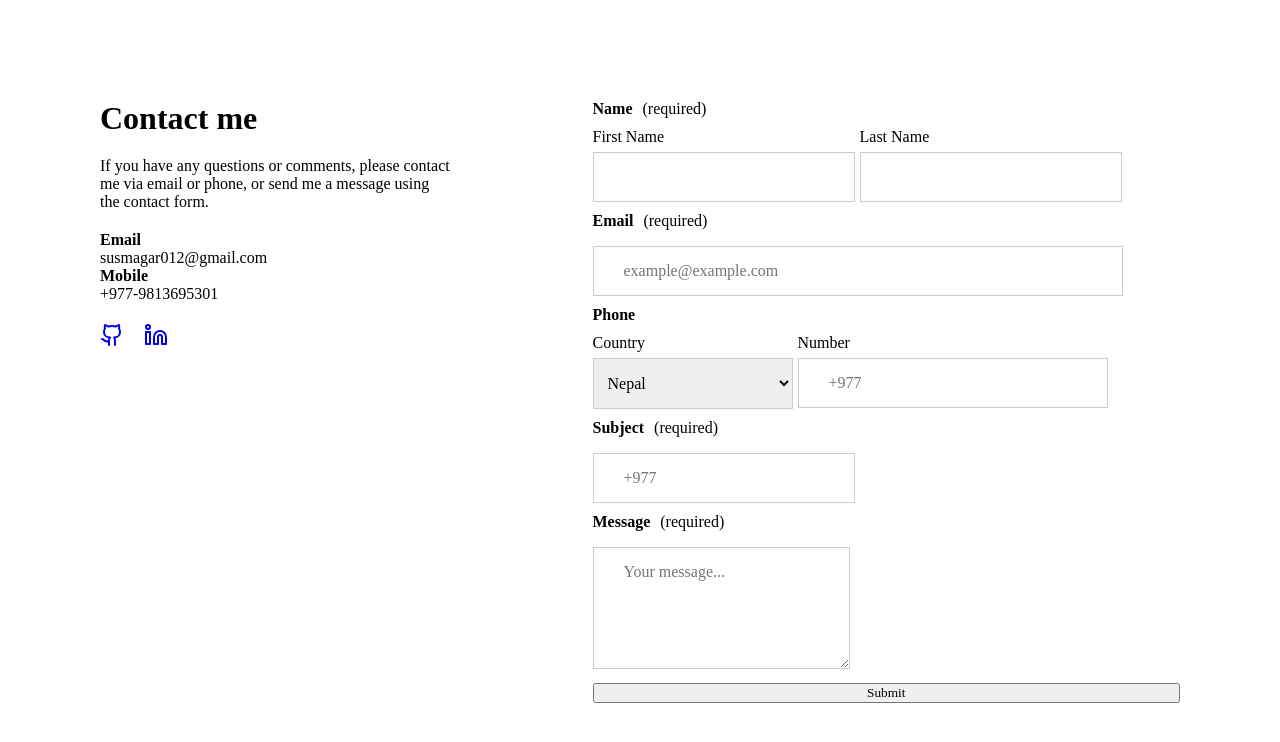
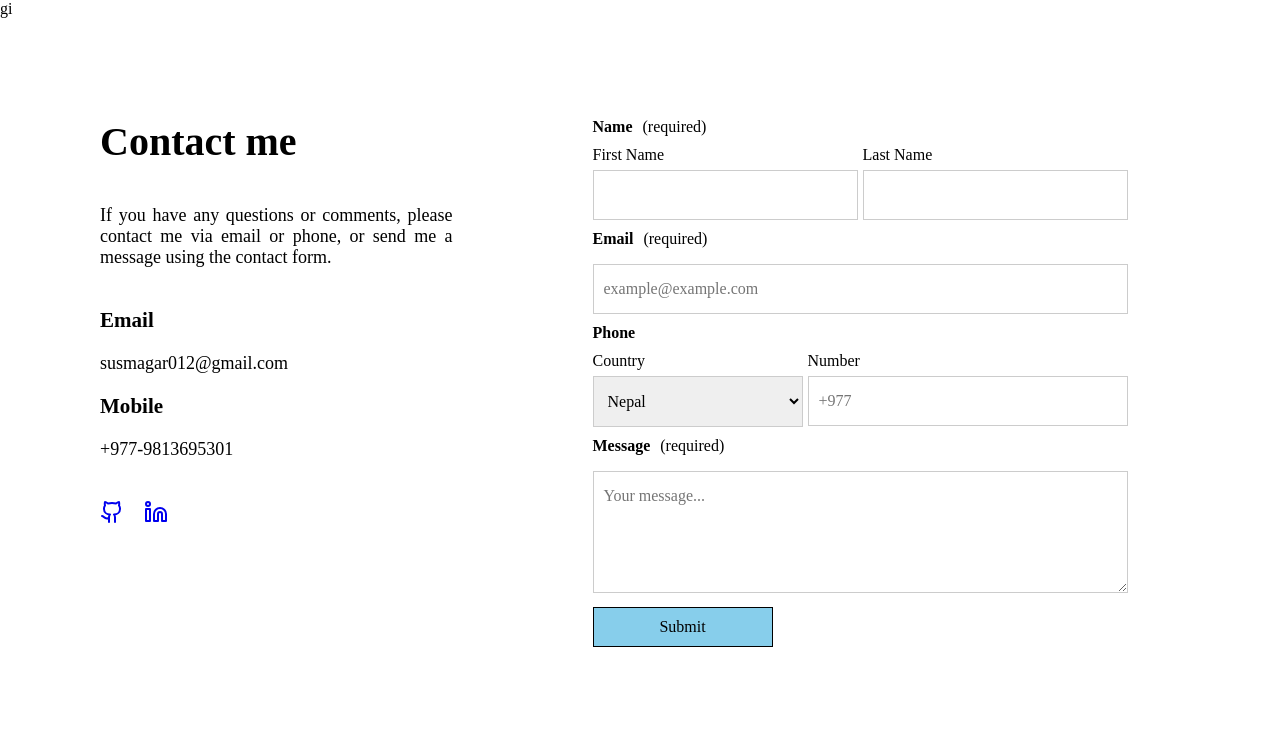
Before and after one commit to Sushey01/Shekhar, a React (Vite) app: page / in a window 1280 px wide. Shown: the top 742 px of the page. Built offline with nearby package versions, Linux system fonts and the light colour scheme.

Commit message:
contact-done

```diff
--- a/src/App.jsx
+++ b/src/App.jsx
@@ -9,11 +9,7 @@ import Contact from './components/Contact'
 const App = () => {
   return (
     <div>
-      {/* <Navbar/>
-      <HeroSection/>
-      <Quote/>
-      <FeaturedProject/>
-      <Footer/> */}
+gi
       <Contact/>
     </div>
   )
--- a/src/components/Contact.css
+++ b/src/components/Contact.css
@@ -12,6 +12,24 @@
     display: flex;
     flex-direction: column;
     padding: 60px;
+    gap: 40px;
+}
+
+.contact-head{
+    font-size: 40px;
+    font-weight: 550;
+}
+
+.contact-para{
+    font-size: 18px;
+    text-align: justify;
+}
+
+
+.contact-info{
+    font-size: 18px;
+    display: flex;
+    flex-direction: column;
     gap: 20px;
 }
 
@@ -30,7 +48,7 @@
 }
 
 
-.contact1, .contact2, .contact3, .contact4, .contact5{
+.contact1, .contact2, .contact3, .contact4{
     display: flex;
     gap: 10px;
 }
@@ -76,14 +94,15 @@
 }
 
 .inputEmail{
-    width: 530px;
+    width: 535px;
       padding: 30px;
   padding-top: 15px;
   padding-bottom: 15px;
+  padding-left: 10px;
 }
 
 .userCountry{
-    width: 200px;
+    width: 210px;
     padding: 15px;
     padding-right: 10px;
     padding-left: 10px;
@@ -91,13 +110,14 @@
 }
 
 .userCountry1{
-    width: 310px;
+    width: 320px;
+    padding-left: 10px;
 }
 
 input,
 textarea,
 select {
-  padding: 30px;
+  padding: 35px;
   padding-top: 15px;
   padding-bottom: 15px;
   font-size: 16px;
@@ -105,3 +125,29 @@ select {
   /* border-radius: 8px; */
   margin-top: 6px;
 }
+
+.userName{
+    width:265px;
+    padding-left: 10px;
+}
+
+
+.userMessage{
+    width: 535px;
+    padding-left: 10px;
+}
+
+.contact-button{
+    width: 180px;
+    padding: 10px;
+    font-size: 16px;
+    background-color: skyblue;
+    border: 1px solid ;
+    transition: 0.3 ease-in-out;
+}
+
+.contact-button:hover{
+    background-color: orangered;
+    cursor: pointer;
+    color: #ccc;
+}
--- a/src/components/Contact.jsx
+++ b/src/components/Contact.jsx
@@ -30,10 +30,10 @@ const Contact = () => {
             or phone, or send me a message using the contact form.
           </p>
         <div className="contact-info">
-          <h4>Email</h4>
+          <h3>Email</h3>
           <p>susmagar012@gmail.com</p>
 
-          <h4>Mobile</h4>
+          <h3>Mobile</h3>
           <p>+977-9813695301</p>
         </div>
 
@@ -86,6 +86,7 @@ const Contact = () => {
                 placeholder=""
                 value={formData.firstName}
                 onChange={handleChange}
+                className="userName"
                 required
               />
             </label>
@@ -95,10 +96,12 @@ const Contact = () => {
             <label>
               Last Name
               <input
-                type="lastName"
+              type="text"
+                name="lastName"
                 placeholder=""
                 value={formData.lastName}
                 onChange={handleChange}
+                className="userName"
               />
             </label>
           </div>
@@ -150,24 +153,11 @@ const Contact = () => {
 
 
         <div className="contact4">
-          <h4>Subject</h4>
-          <span>(required)</span>
-        </div>
-        <label>
-          <input
-            type="text"
-            name="subject"
-            placeholder="+977"
-            value={formData.subject}
-          />
-        </label>
-
-        <div className="contact5">
           <h4>Message</h4>
           <span>(required)</span>
         </div>
         <label>
-          <textarea rows="5" placeholder="Your message..." />
+          <textarea rows="5" placeholder="Your message..." className="userMessage"/>
         </label>
 
         <button className="contact-button" type="submit">
```
